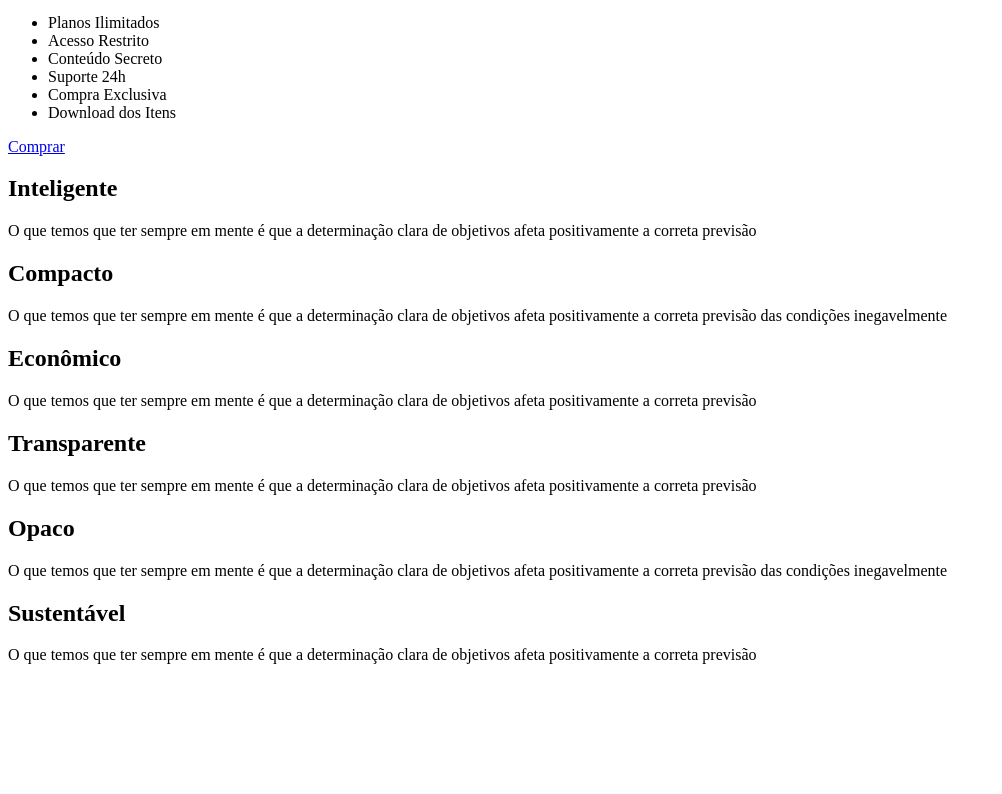
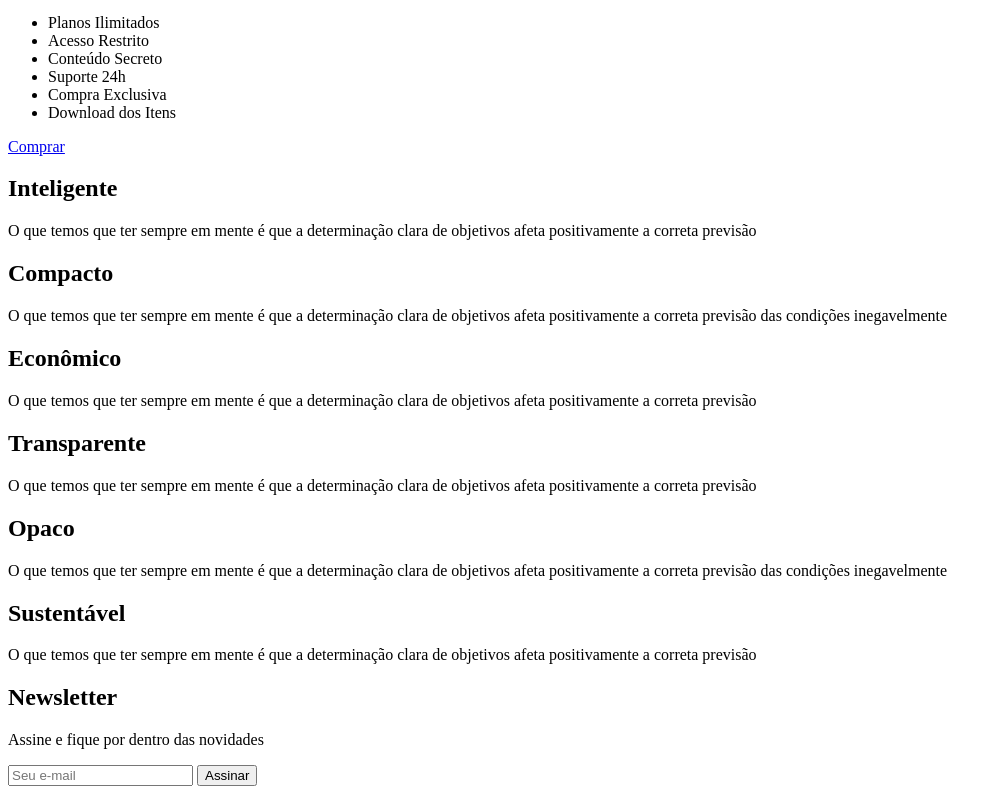
Before and after one commit to viniciussnitram/flexblog, a plain HTML site: page index.html in a window 1280 px wide. Shown: the part 3880-4674 px from the top of the page, without its empty margins (0-1002 px from the left). Before the commit the page ends 4560 px from the top, so only its background shows below. Drawn offline with Linux system fonts and the light colour scheme.

Commit message:
chore: added the HTML Structure of 'Newsletter'. added a new section tag, div tag, h1 tag, p tags, form tag, input tag and button tag

```diff
--- a/index.html
+++ b/index.html
@@ -195,5 +195,19 @@
             </p>
         </div>
     </section>
+
+    <section class="newsletter">
+        <div class="newsletter-info">
+            <h1>Newsletter</h1>
+            <p>
+                Assine e fique por dentro das novidades
+            </p>
+        </div>
+
+        <form class="newsletter-form">
+            <input type="text" placeholder="Seu e-mail">
+            <button type="submit">Assinar</button>
+        </form>
+    </section>
 </body>
 </html>
```
